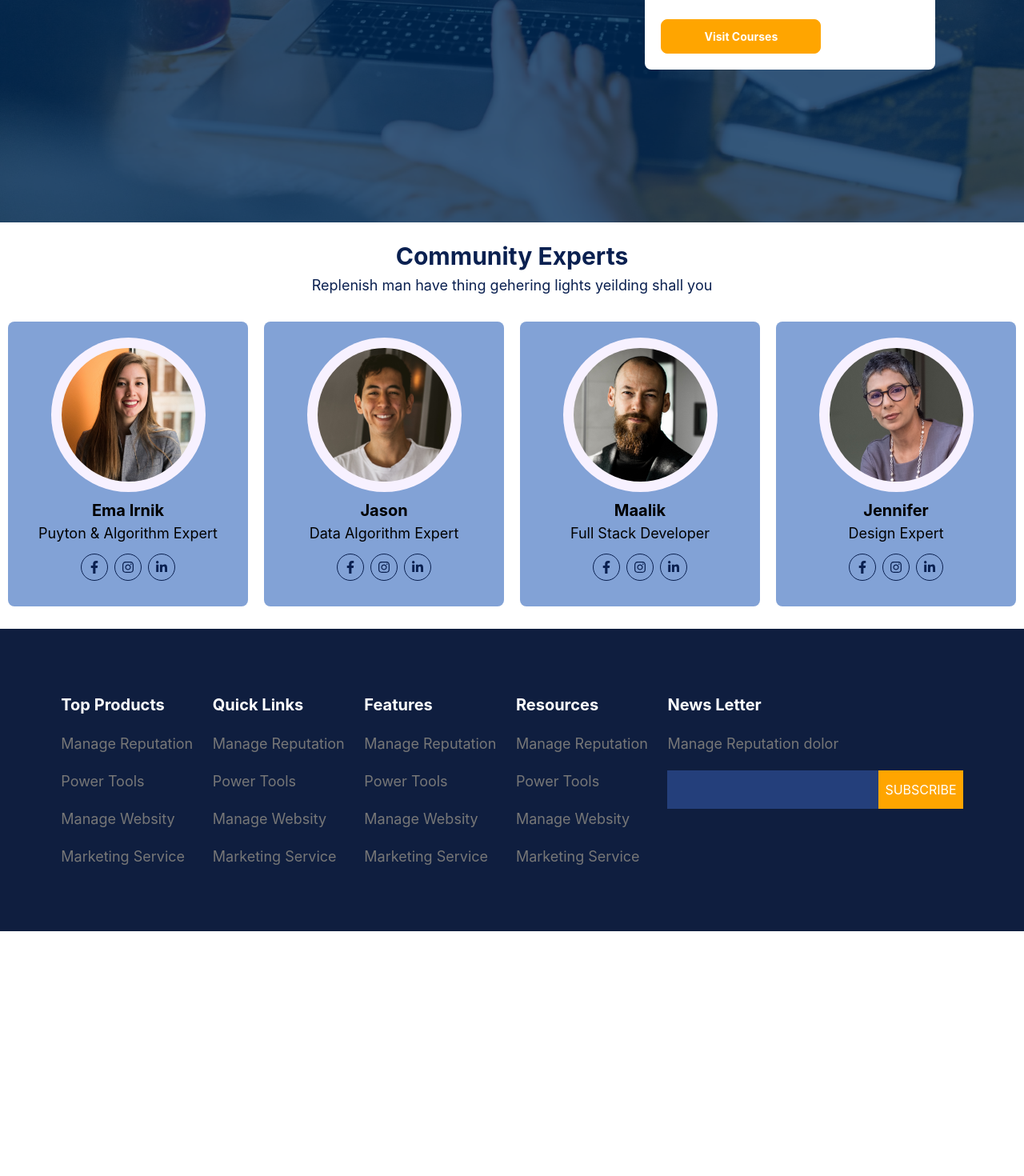
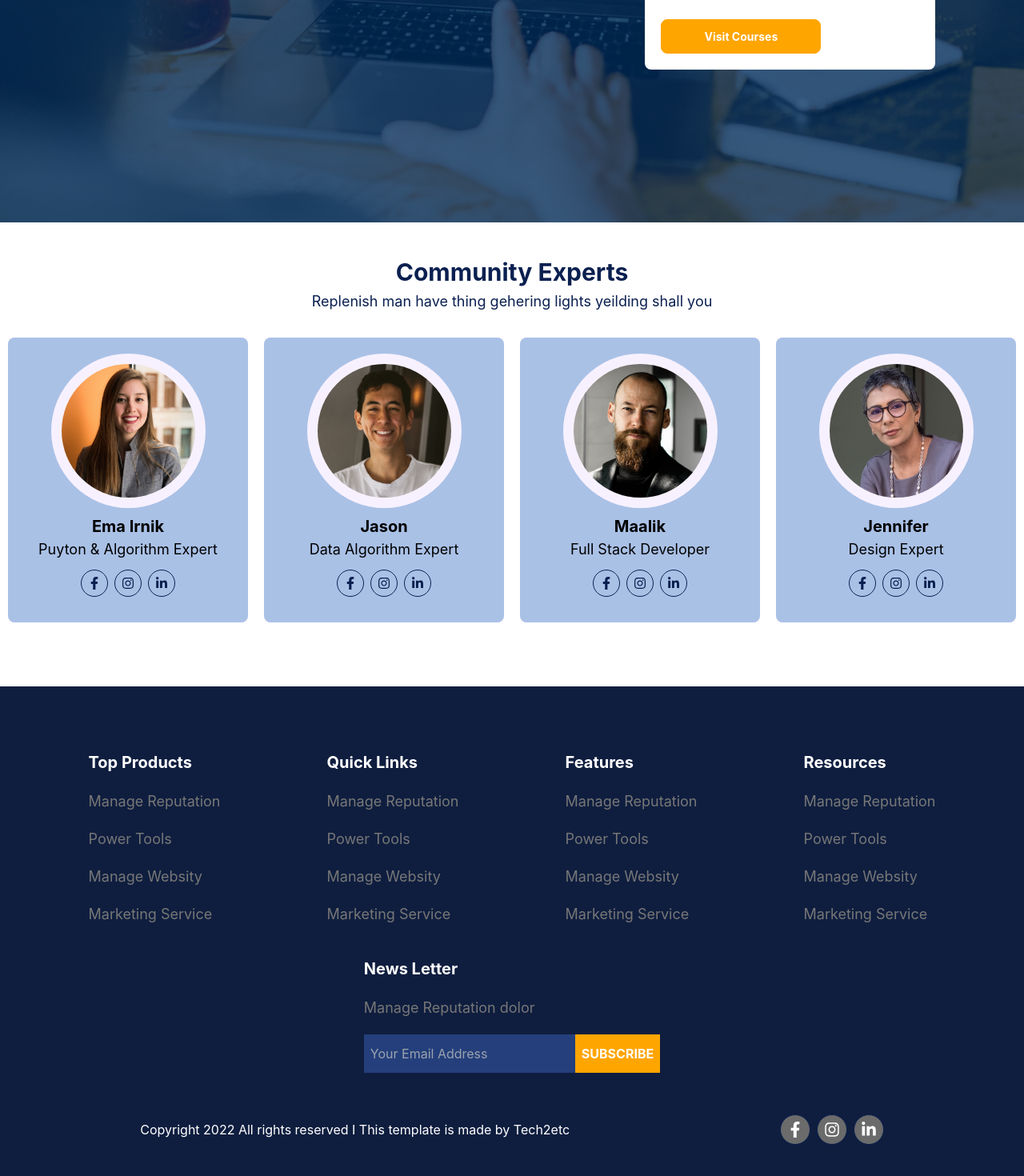
Before and after one commit to samariddin1661/univerctiy, a React (Create React App) app: page / in a window 1280 px wide. Shown: the part 2561-4031 px from the top of the page at 80% size. Before the commit the page ends 3725 px from the top, so only its background shows below. Built offline with nearby package versions, Linux system fonts and the light colour scheme.

Commit message:
footer
footer

```diff
--- a/src/components/Experts.jsx
+++ b/src/components/Experts.jsx
@@ -48,11 +48,11 @@ const DYMMY_DATA = [
 ]
 const Experts = () => {
   return (
-    <div className='w-full my-5 mb-7'>
-        <Title title='Community Experts' description='Replenish man have thing gehering lights yeilding shall you'/>
-        <div className='flex flex-wrap justify-center items-center gap-5 mt-8'>
+    <div className='w-full my-[40px]'>
+        <Title title='Community Experts' description='Replenish man have thing gehering lights yeilding shall you' />
+        <div className='flex flex-wrap justify-center items-center gap-5 mt-8 my-20'>
           {DYMMY_DATA.map(item=>(
-            <div key={item.it} className='max-w-[300px] w-full  flex flex-col justify-center items-center p-5 bg-[#82a2d6] rounded-lg'>
+            <div key={item.it} className='max-w-[300px] w-full  flex flex-col justify-center items-center p-5 bg-[#aac1e6] rounded-lg'>
                 <div className=''>
                   <img src={item.img} alt="img" />
                 </div>
--- a/src/components/Footer.jsx
+++ b/src/components/Footer.jsx
@@ -1,4 +1,7 @@
 import React from 'react'
+// icons
+import { FaFacebookF,FaInstagram,FaLinkedinIn } from "react-icons/fa";
+
  const DYMMY_DATA =[
     {
         id:1,
@@ -34,18 +37,18 @@ import React from 'react'
 const Footer = () => {
   return (
     <div className='w-full bg-[#0f1e3f] py-20'>
-      <div className='w-[90%] m-auto flex justify-around'>
+      <div className='w-[90%] m-auto flex flex-wrap gap-10 justify-around'>
         {DYMMY_DATA.map(item=>(
             <div key={item.id} className='text-[white] flex flex-col justify-start items-start gap-5'>
                 <h1 className='text-[16px] md:text-[20px] font-bold'>{item.title}</h1>
                 {item.action.map((act,key)=>(
-                   <p key={key} className='text-[14px] md:text-[18px] text-[#777] '>{act}</p>
+                  <p key={key} className='text-[14px] md:text-[18px] text-[#777] '>{act}</p>
                 ))}
 
                 {item.email ?
                 <div className='flex justify-center items-center'>
-                    <input type="email" className='border-none outline-none py-3 px-2 text-[#777] bg-[#243f7b]' />
-                    <button className='border-none bg-[orange] py-3 px-2'>SUBSCRIBE</button>
+                    <input type="email" className='border-none outline-none py-3 px-2 text-[#777] bg-[#243f7b]' placeholder='Your Email Address'/>
+                    <button className='border-none bg-[orange] py-3 px-2 font-bold hover:bg-[white] hover:text-[orange] duration-[0.5s]'>SUBSCRIBE</button>
                 </div>
                 :
                 " "
@@ -60,7 +63,14 @@ const Footer = () => {
 
 
 
-      <div></div>
+      <div className='w-[90%] m-auto   flex flex-wrap gap-10 justify-around  my-10 items-center text-[white]'>
+        <div>Copyright 2022 All rights reserved I This template is made by Tech2etc</div>
+        <div className='flex gap-2 py-3'>
+            <a href='#'className='p-[8px] border-[1px] border-solid border-[#0a2050] text-[white] bg-[#6b6b6b]   rounded-full duration-[0.3s] text-[14px] md:text-[20px]  md:p-2'><FaFacebookF/></a>
+            <a href='#' className='p-[8px] border-[1px] border-solid border-[#0a2050] text-[white] bg-[#6b6b6b]   rounded-full duration-[0.3s] text-[14px] md:text-[20px]  md:p-2'><FaInstagram/></a>
+            <a href='#'className='p-[8px] border-[1px] border-solid border-[#0a2050] text-[white] bg-[#6b6b6b]   rounded-full duration-[0.3s] text-[14px] md:text-[20px]  md:p-2'><FaLinkedinIn /></a>
+        </div>
+      </div>
     </div>
   )
 }
--- a/src/components/Form.jsx
+++ b/src/components/Form.jsx
@@ -8,7 +8,7 @@ const Form = () => {
         <input type="text" className='outline-none border-[1px] dorder-[solid] border-[#8137a0] md:px-[5px] px-[2px] md:py-[10px] py-[6px] w-full md:text-[16px] text-[14px ] max-w-[350px]'placeholder='Name' />
         <input type="email" className='outline-none border-[1px] dorder-[solid] border-[#8137a0] md:px-[5px] px-[2px] md:py-[10px] py-[6px] w-full md:text-[16px] text-[14px ] max-w-[350px]'placeholder='Email Accress' />
         <input type="tel" className='outline-none border-[1px] dorder-[solid] border-[#8137a0] md:px-[5px] px-[2px] md:py-[10px] py-[6px] w-full md:text-[16px] text-[14px ] max-w-[350px]'placeholder='Phone Nomber' />
-        <input type="submit" value="Visit Courses" className='outline-none bg-[orange] text-[white] hover:bg-[white] hover:text-[orange] border-[1px] dorder-[solid] border-[orange] md:px-[3px] px-[2px] md:py-[10px] py-[5px] max-w-[130px] w-full md:max-w-[200px] self-start font-bold text-[18px] md:text-[14px] rounded-lg'/>
+        <input type="submit" value="Visit Courses" className='outline-none bg-[orange] text-[white] hover:bg-[white] hover:text-[orange] border-[1px] dorder-[solid] border-[orange] md:px-[3px] px-[2px] md:py-[10px] py-[5px] max-w-[130px] w-full md:max-w-[200px] self-start font-bold text-[18px] md:text-[14px] rounded-lg duration-[0.5s]'/>
       </form>
     </div>
   )
```
